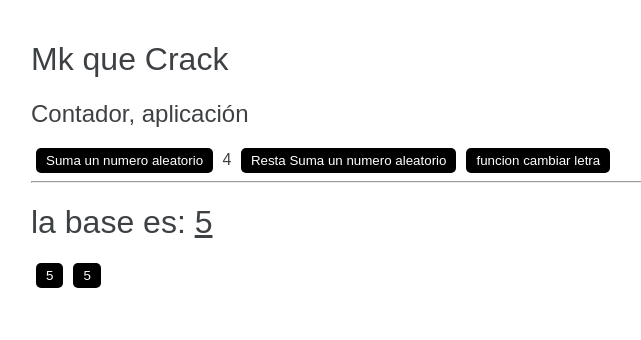
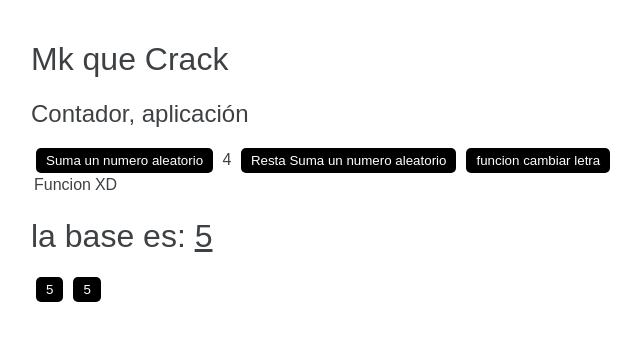
Before and after one commit to DanyVaic18/AngularCurso, an Angular app: page / in a window 1280 px wide. Shown: the top 340 px of the page, without its empty margins (9-650 px from the left). Built offline with nearby package versions, Linux system fonts and the light colour scheme.

Commit message:
creando un componente

```diff
--- a/src/app/app.component.html
+++ b/src/app/app.component.html
@@ -1,2 +1,3 @@
 <h1>{{title}}</h1>
 <app-pruebacompounet></app-pruebacompounet>
+<contador></contador>
--- a/src/app/app.module.ts
+++ b/src/app/app.module.ts
@@ -3,12 +3,14 @@ import { BrowserModule } from '@angular/platform-browser';
 
 import { AppRoutingModule } from './app-routing.module';
 import { AppComponent } from './app.component';
+import { ContadorComponent } from './contador.component';
 import { PruebacompounetComponent } from './contador/pruebacompounet/pruebacompounet.component';
 
 @NgModule({
   declarations: [
     AppComponent,
-    PruebacompounetComponent
+    PruebacompounetComponent,
+    ContadorComponent
   ],
   imports: [
     BrowserModule,
--- /dev/null
+++ b/src/app/contador.component.html
@@ -0,0 +1,11 @@
+<table>
+  <tr>
+    <th>Funcion</th>
+    <th>XD</th>
+  </tr>
+</table>
+<h1>
+  la base es: <span style="text-decoration:underline;">{{ base }}</span>
+</h1>
+<button (click)="multiplos(+bas)">{{ bas }}</button>
+<button (click)="multiplos(-bas)">{{ bas }}</button>
--- /dev/null
+++ b/src/app/contador.component.ts
@@ -0,0 +1,14 @@
+import { Component } from '@angular/core';
+
+@Component({
+  selector:'contador',
+  templateUrl:'./contador.component.html',
+})
+
+export class ContadorComponent {
+  base: number = 5;
+  bas: number = 5;
+  multiplos = (cinco: number) => {
+    this.base += cinco;
+  };
+}
--- a/src/app/contador/pruebacompounet/pruebacompounet.component.html
+++ b/src/app/contador/pruebacompounet/pruebacompounet.component.html
@@ -7,10 +7,3 @@
 
 <span>{{ letra }}</span>
 <button (click)="mostrar(valorNum)">funcion cambiar letra</button>
-
-<hr>
-<h1>
-  la base es: <span style="text-decoration:underline;">{{ base }}</span>
-</h1>
-<button (click)="multiplos(+bas)">{{ bas }}</button>
-<button (click)="multiplos(-bas)">{{ bas }}</button>
--- a/src/app/contador/pruebacompounet/pruebacompounet.component.ts
+++ b/src/app/contador/pruebacompounet/pruebacompounet.component.ts
@@ -10,11 +10,6 @@ export class PruebacompounetComponent {
   valorNum: number = Math.floor(Math.random() * 10);
   arrLetras: string[] = ['a', 'c', 'v', 'k', 'q', 'r', 's', 't', 'y', 'u'];
   letra: string = '';
-  base: number = 5;
-  bas: number = 5;
-  multiplos = (cinco: number) => {
-    this.base += cinco;
-  };
   //  sumar(){
   //   this.valorNum +=  Math.floor(Math.random() * 10)
   //  };
```
